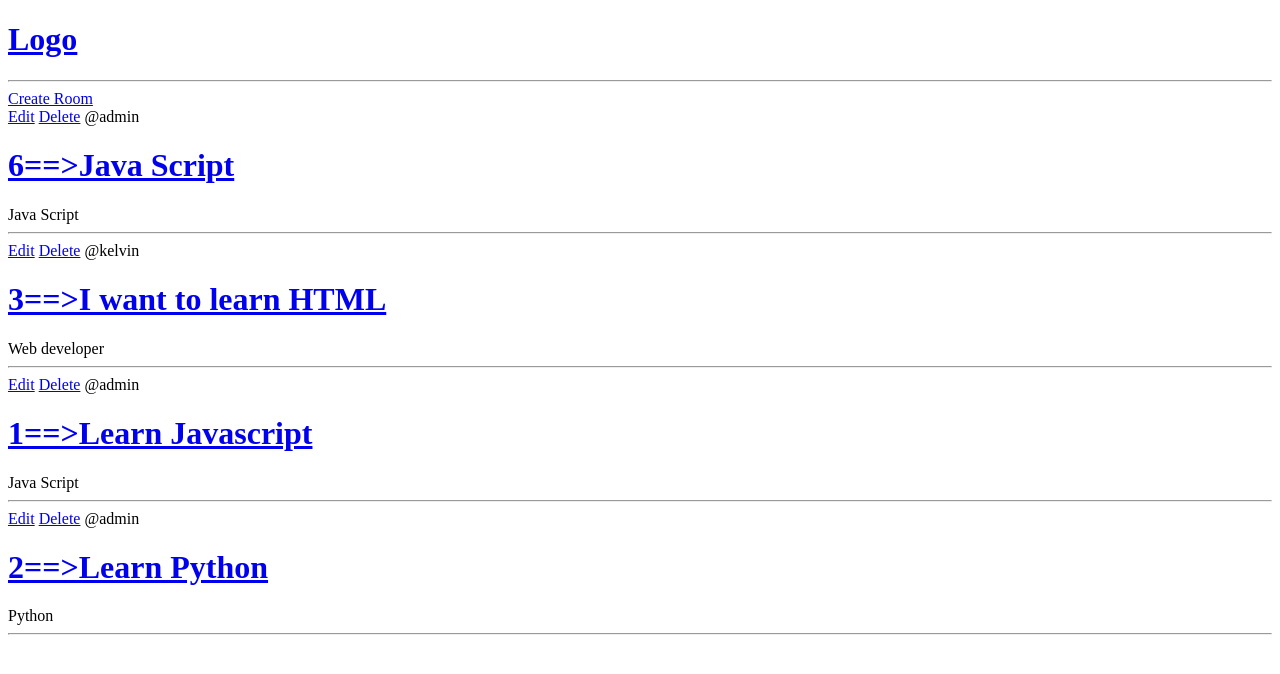
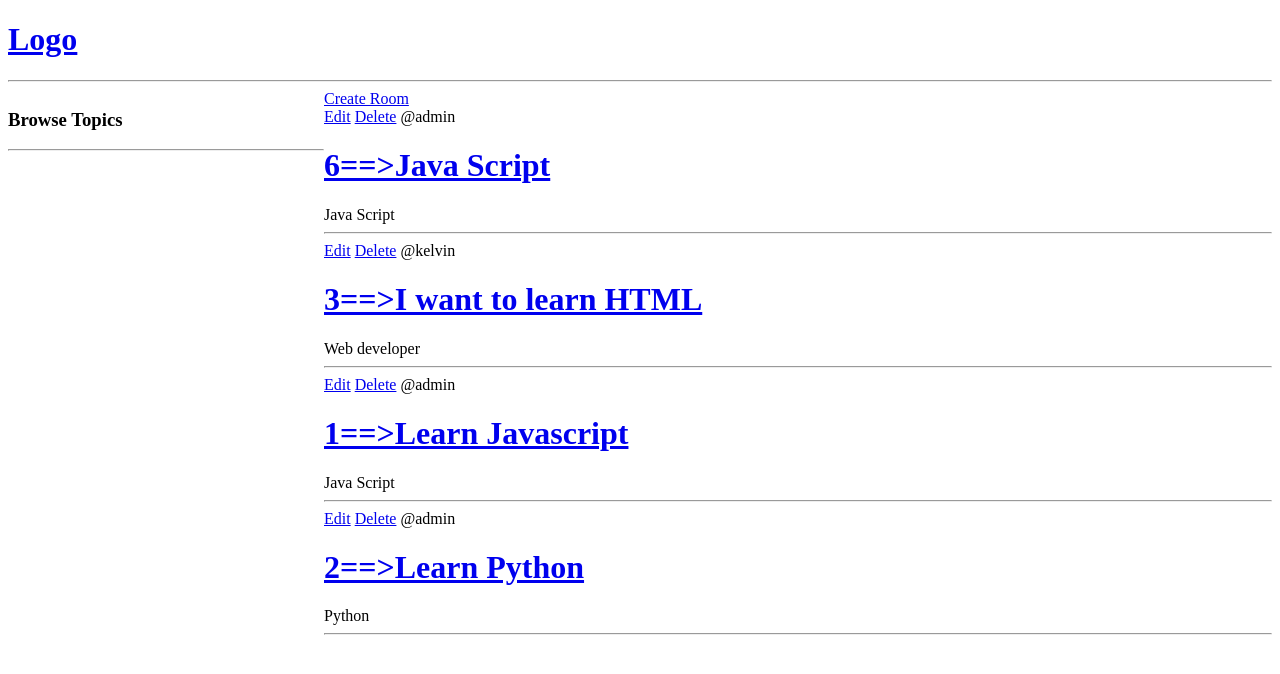
Before and after one commit to kelvinhovinho/study-buddy, a Django app: page / in a window 1280 px wide. Shown: the top 674 px of the page. Run offline with Django 3.2, Linux system fonts and the light colour scheme; data comes from the database, SQL or seed files in the repository.

Commit message:
Created a grid view

```diff
--- a/base/templates/base/home.html
+++ b/base/templates/base/home.html
@@ -1,6 +1,20 @@
 {% extends 'base.html' %}
+{% block content %}
 
-{% block content %}
+
+<style>
+    .home-container{
+        display: grid;
+        grid-template-columns: 1fr 3fr;
+    }
+</style>
+
+
+<div class="home-container">
+  <div>
+    <h3>Browse Topics</h3>
+    <hr />
+  </div>
   <div>
     <a href="{% url 'base:create-room' %}">Create Room</a>
     {% for room in rooms %}
@@ -8,10 +22,13 @@
       <a href="{% url 'base:update-room' room.id %}">Edit</a>
       <a href="{% url 'base:delete-room' room.id %}">Delete</a>
       <span>@{{room.host.username}}</span>
-            <a href="{% url 'base:room' pk=room.id %}"><h1>{{ room.id }}==>{{ room.name }}</h1></a>
+      <a href="{% url 'base:room' pk=room.id %}"
+        ><h1>{{ room.id }}==>{{ room.name }}</h1></a
+      >
       <span>{{room.topic}}</span>
-            <hr>
+      <hr />
     </div>
     {% endfor %}
   </div>
+</div>
 {% endblock content %}
```
Lines whose indentation alone changed are shown as unchanged.
